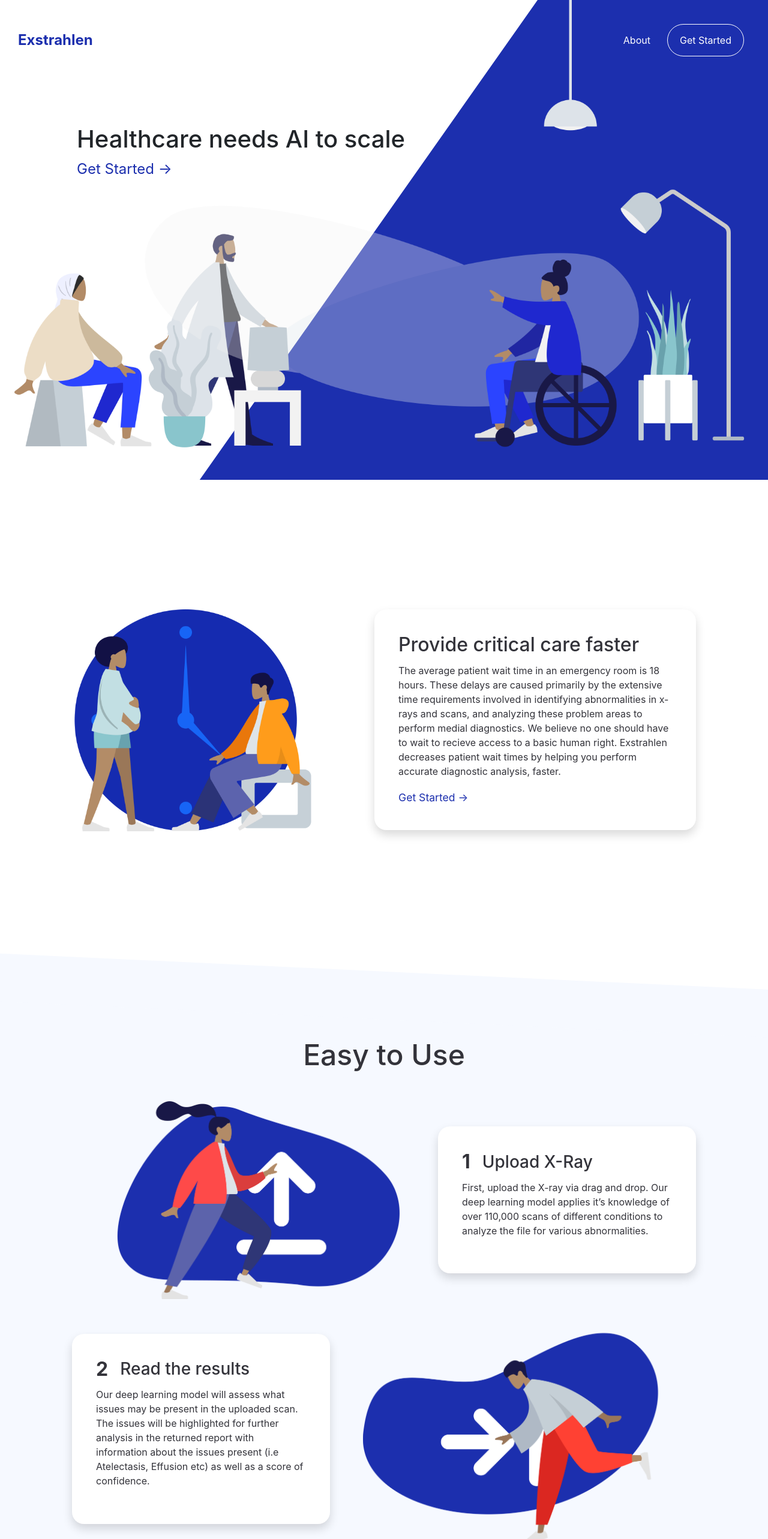
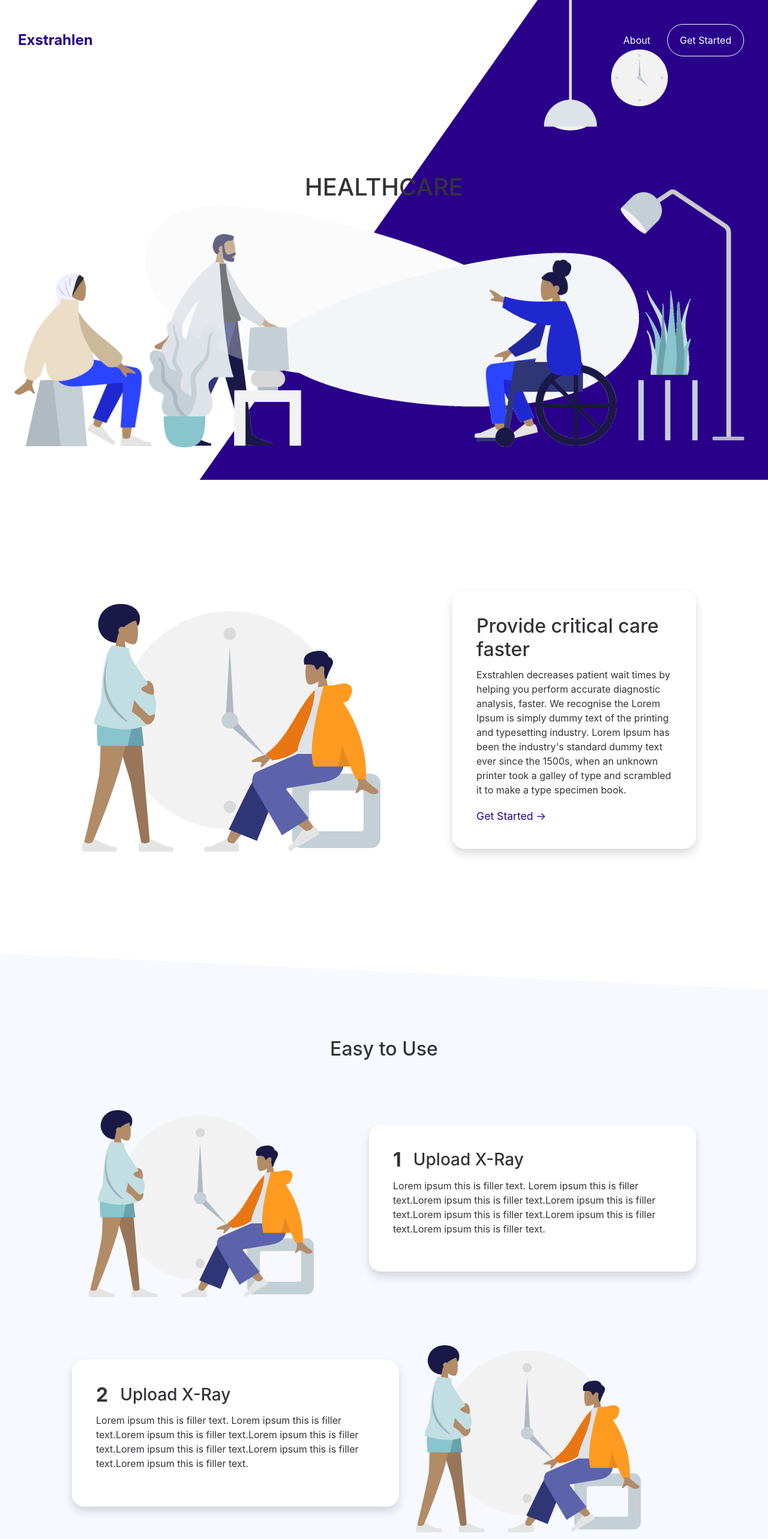
Before and after one commit to shivampandey1/Exstrahlen, a Vue app: page / in a window 1280 px wide. Shown: the top 2566 px of the page at 60% size. Built offline with nearby package versions, Linux system fonts and the light colour scheme.

Commit message:
Add files via upload

```diff
--- a/package.json
+++ b/package.json
@@ -9,7 +9,6 @@
   "dependencies": {
     "bootstrap": "^4.3.1",
     "bootstrap-vue": "^2.1.0",
-    "core-js": "^3.3.2",
     "rellax": "^1.10.0",
     "vue": "^2.6.10",
     "vue-rellax": "^0.1.0",
--- a/src/components/application.vue
+++ b/src/components/application.vue
@@ -7,25 +7,29 @@
         <p class="white">Please be advised that medical diagnostics should not be based solely on the results provided below. The recommendations are used to identify abnormalities.</p>
       </div>
     </div>
-    <drag-drop></drag-drop>
+    <div class="box">
+      <div class="drop">
+        <h4>Drop file here</h4>
+      </div>
+    </div>
     <div class="container">
       <div class="row">
         <div class="col">
-          <div class="img"><img src='../assets/first.png'></div>
+          <img src='../assets/first.png'>
           <div class="writing">
             <h4>What it is</h4>
             <p>Erstrahlen is a system that assists radiologists in analyzing chest x-rays and helps them make recommendations more accurately. Exstrahlen also improves turnaround times and helps patients receive the care they need.</p>
           </div>
         </div>
         <div class="col">
-          <div class="img"><img src='../assets/how.png'></div>
+          <img src='../assets/how.png'>
           <div class="writing">
             <h4>How it works</h4>
             <p>Erstrahlen utilizes a vue front-end to process your <i>drag & dropped</i> x-ray file. Once you upload a scan, Exstrahlen feeds your X-ray into our CNN hosted by Google Cloud where it assesses the scan based on a training set of 117000 images to provide an accurate analysis.</p>
           </div>
         </div>
         <div class="col">
-          <div class="img"><img src='../assets/what.png'></div>
+          <img src='../assets/what.png'>
           <div class="writing">
             <h4>What the results say</h4>
             <p>Exstrahlen tells you what chest diseases it sees in the X-ray provided, if it finds any at all. It also shows how confident it is in each prediction it makes so that doctors can assess how much weight to give to the analysis.</p>
@@ -48,7 +52,6 @@
 
 <script>
 import navbar from './nav.vue'
-import dragDrop from './drag-drop.vue'
 
 // Vue.config.productionTip = false;
 // Vue.config.devtools = false;
@@ -63,8 +66,7 @@ export default {
     files:[]
   },
   components: {
-    'nav-bar': navbar,
-    'drag-drop': dragDrop
+    'nav-bar': navbar
   }
   // computed: {
   //   uploadDisabled() {
@@ -120,7 +122,7 @@ export default {
 
   .upload {
     height: 50vh;
-    background-color: rgb(28, 47, 174) !important;
+    background-color: rgba(41, 0, 138, 1);
     display: flex;
     justify-content: center;
     align-items: center;
@@ -169,12 +171,9 @@ export default {
     align-items: stretch;
   }
 
-  .img {
-    height: 250px
-  }
-
-  .img > img {
-    width: 100% !important;
+  .col > img {
+    max-width: 100% !important;
+    height: 300px;
   }
 
   .col {
--- a/src/components/first-page.vue
+++ b/src/components/first-page.vue
@@ -5,7 +5,7 @@
     <div class="second">
       <div class="inner">
         <div class="image">
-          <img src='../assets/clock2.png'>
+          <img src='../assets/clock.png'>
         </div>
         <div class="text">
           <!-- <div class="stat">
@@ -13,7 +13,7 @@
           </div> -->
           <div class="copy shadow">
             <h2>Provide critical care faster</h2>
-            <p>The average patient wait time in an emergency room is 18 hours. These delays are caused primarily by the extensive time requirements involved in identifying abnormalities in x-rays and scans, and analyzing these problem areas to perform medial diagnostics. We believe no one should have to wait to recieve access to a basic human right. Exstrahlen decreases patient wait times by helping you perform accurate diagnostic analysis, faster.</p>
+            <p>Exstrahlen decreases patient wait times by helping you perform accurate diagnostic analysis, faster. We recognise the Lorem Ipsum is simply dummy text of the printing and typesetting industry. Lorem Ipsum has been the industry's standard dummy text ever since the 1500s, when an unknown printer took a galley of type and scrambled it to make a type specimen book.</p>
             <router-link to='/application'><a class="link purple"> Get Started &#8594;</a></router-link>
           </div>
         </div>
@@ -23,26 +23,26 @@
           <h2 class="header">Easy to Use</h2>
           <div class="step">
             <div class="col">
-              <img src='../assets/upload.png'>
+              <img src='../assets/clock.png'>
             </div>
             <div class="col copy shadow">
               <div class="title">
                 <h2><strong>1</strong></h2>
                 <h3>Upload X-Ray</h3>
               </div>
-              <p>First, upload the X-ray via drag and drop. Our deep learning model applies it’s knowledge of over 110,000 scans of different conditions to analyze the file for various abnormalities.</p>
+              <p>Lorem ipsum this is filler text. Lorem ipsum this is filler text.Lorem ipsum this is filler text.Lorem ipsum this is filler text.Lorem ipsum this is filler text.Lorem ipsum this is filler text.Lorem ipsum this is filler text.</p>
             </div>
           </div>
           <div class="step">
             <div class="col copy shadow">
               <div class="title">
                 <h2><strong>2</strong></h2>
-                <h3>Read the results</h3>
+                <h3>Upload X-Ray</h3>
               </div>
-              <p>Our deep learning model will assess what issues may be present in the uploaded scan. The issues will be highlighted for further analysis in the returned report with information about the issues present (i.e Atelectasis, Effusion etc) as well as a score of confidence.</p>
+              <p>Lorem ipsum this is filler text. Lorem ipsum this is filler text.Lorem ipsum this is filler text.Lorem ipsum this is filler text.Lorem ipsum this is filler text.Lorem ipsum this is filler text.Lorem ipsum this is filler text.</p>
             </div>
             <div class="col">
-              <img src='../assets/download.png'>
+              <img src='../assets/clock.png'>
             </div>
           </div>
           <router-link to='/application'><b-button link class="link purple final-cta">Start improving care &#8594;</b-button></router-link>
@@ -65,7 +65,7 @@ export default {
 }
 </script>
 
-<style scoped>
+<style>
 a:hover {
   text-decoration: none !important;
 }
@@ -76,12 +76,11 @@ h1, h2, h3, p {
 }
 
 .header {
-  padding-bottom: 40px;
-  font-size: 3rem;
+  padding-bottom: 50px;
 }
 
 .purple {
-  color: rgb(28, 47, 174) !important;
+  color: rgba(41, 0, 138, 1) !important;
 }
 
 .inner {
@@ -103,7 +102,7 @@ h1, h2, h3, p {
 }
 
 img {
-  max-width: 400px;
+  max-width: 900px;
 }
 
 .text {
@@ -149,7 +148,7 @@ img {
   display: flex;
   text-align: left;
   align-items: center;
-  padding-bottom: 20px;
+  padding-bottom: 50px;
 }
 
 .title {
@@ -163,21 +162,19 @@ img {
 }
 
 .col > img{
-  max-width: 500px;
-  margin: 0 40px;
+  max-width: 400px;
 }
 
 .final-cta {
   margin-bottom: 60px;
   padding: 20px 35px !important;
-  background-color: transparent;
+  background-color: rgba(246, 249, 255) !important;
   font-size: 1.4rem !important;
   border: none !important;
 }
 
 .final-cta:hover {
   font-size: 1.5rem !important;
-  background-color: transparent;
 }
 
 </style>
--- a/src/components/main.vue
+++ b/src/components/main.vue
@@ -3,8 +3,7 @@
     <div class="side-slant">
     </div>
     <div class="header-text">
-      <h1>Healthcare needs AI to scale</h1>
-      <router-link to='/application'><a class="link purple"> Get Started &#8594;</a></router-link>
+      <h1>HEALTHCARE</h1>
     </div>
   </div>
 </template>
@@ -21,11 +20,12 @@ export default {
 #intro {
   width: 100vw;
   height: 100vh;
-  background-image: url('../assets/main3.png');
+  background-image: url('../assets/main.png');
   background-size: contain;
   background-position: center;
   background-repeat: no-repeat;
   display: flex;
+  justify-content: center;
 }
 
 .side-slant {
@@ -35,30 +35,13 @@ export default {
   display: inline-block;
   padding: 1em 5em 1em 1em;
   overflow: hidden;
-  background-color: rgb(28, 47, 174);
+  background-color: rgba(41, 0, 138, 1);
   clip-path: polygon(70% 0, 100% 0, 100% 100%, 26% 100%);
   width: 100vw;
 }
 
 .header-text {
-  margin-top: 26vh;
+  margin-top: 36vh;
   position: absolute;
-  margin-left: 10vw;
-  background-image: url('../assets/bean.png');
-}
-
-
-.link {
-  font-size: 1.5rem;
-}
-
-.link:hover {
-  font-size: 1.6rem;
-  cursor: pointer;
-  text-decoration: none;
-}
-
-.purple {
-  color: rgb(28, 47, 174) !important;
 }
 </style>
--- a/src/components/nav.vue
+++ b/src/components/nav.vue
@@ -51,7 +51,7 @@ export default {
 
 .navbar-brand {
   font-size: 1.5rem;
-  color: rgb(28, 47, 174) !important;
+  color: rgba(41, 0, 138, 1) !important;
 }
 
 #white  {
@@ -75,10 +75,6 @@ a {
   color: white !important;
 }
 
-a:hover {
-  text-decoration: none;
-}
-
 .btn-outline {
   border-color: white !important;
 }
```
Also changed, not shown: 1 other file (tests, documents, lock files or other folders).
